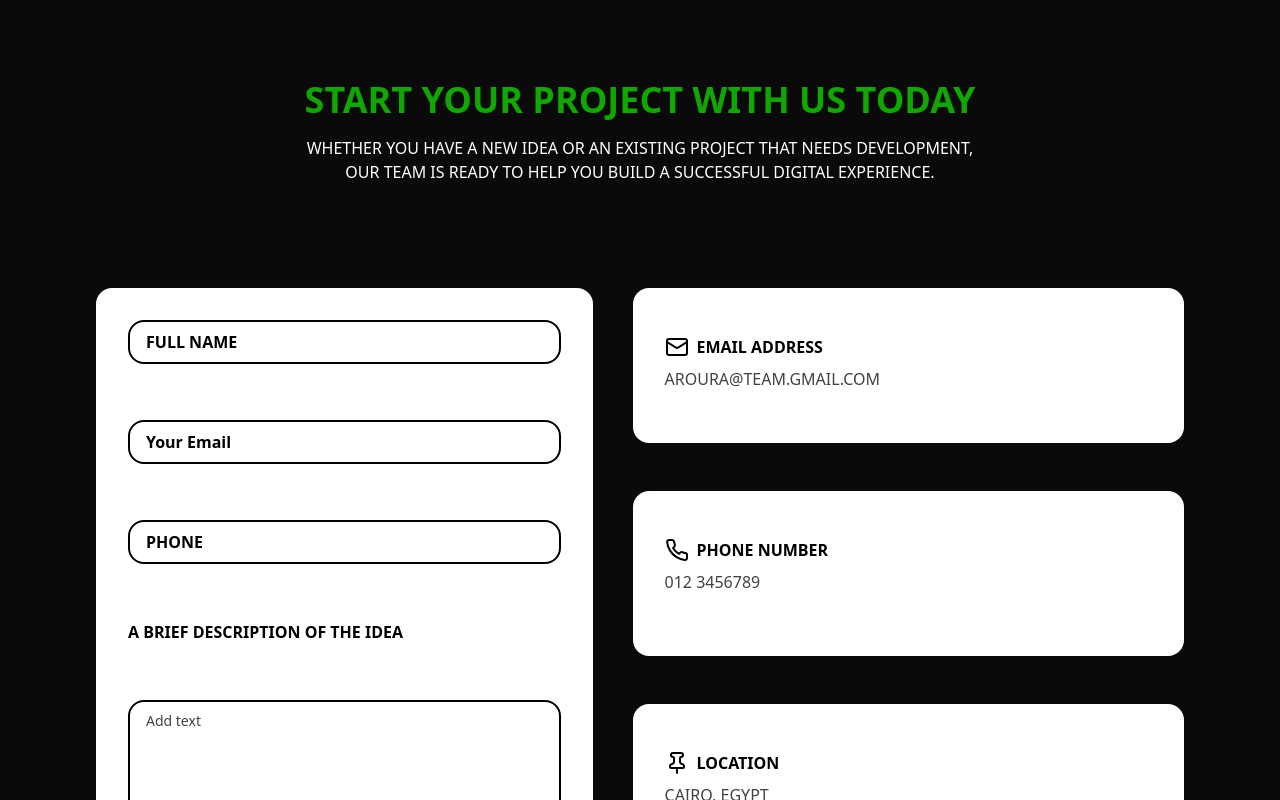
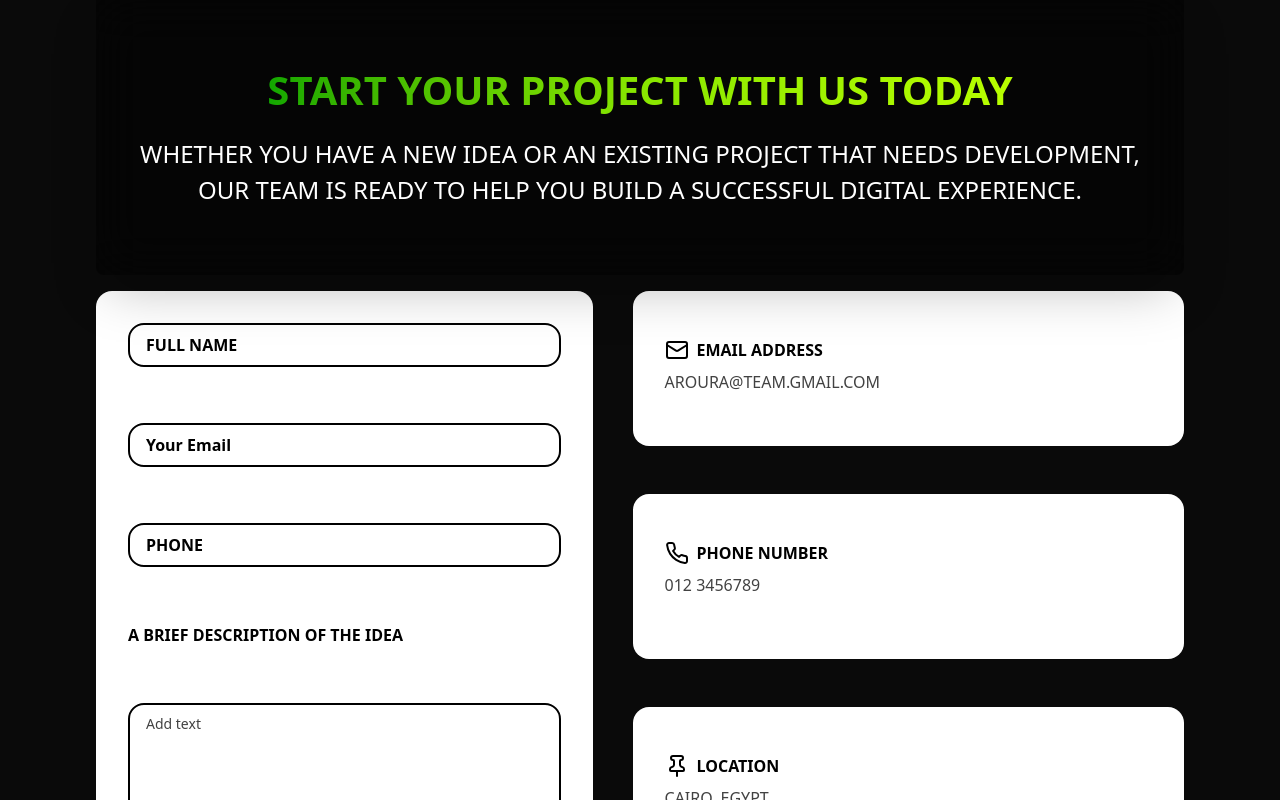
Before and after one commit to dina-abaza/comany-portfolio, a Next.js app: page /contact in a window 1280 px wide. Shown: the top 800 px of the page. Built offline with nearby package versions, Linux system fonts and the light colour scheme.

Commit message:
edit header

```diff
--- a/src/components/Header.jsx
+++ b/src/components/Header.jsx
@@ -3,7 +3,7 @@
 export default function Header({ title, description }) {
   return (
     <div
-      className="w-[1264px] h-[283px] mx-auto my-4
+      className="w-full max-w-[1264px] h-[283px] mx-auto my-4
                  bg-black/50 backdrop-blur-xl rounded-lg
                  flex flex-col justify-center items-center p-8 shadow-2xl"
     >
--- a/src/components/ImagesHome.jsx
+++ b/src/components/ImagesHome.jsx
@@ -46,7 +46,7 @@ const currentAnimation = animations[animIndex];
 
 
   return (
-    <section className="relative w-full max-w-[1440px] h-[512px] overflow-hidden mx-auto rounded-2xl">
+    <section className="relative w-full max-w-[1440px] h-[512px] overflow-hidden mx-auto">
       {/* الصور */}
       <div className="relative w-full h-full perspective-[1200px]">
         <AnimatePresence mode="sync">
--- a/src/components/Navbar.jsx
+++ b/src/components/Navbar.jsx
@@ -1,25 +1,27 @@
+
 "use client";
 import { useState } from "react";
 import { FaChevronDown } from "react-icons/fa";
+import Link from "next/link";
 
 export default function Navbar() {
   const [active, setActive] = useState(null);
 
   const links = [
-    { name: "HOME" },
+    { name: "HOME", path: "/" },
     {
       name: "SERVICES",
       dropdown: [
-        "Website Development",
-        "Mobile Application",
-        "UI/UX Design",
-        "Maintenance & Support",
+        { name: "Website Development", path: "/services/website-development" },
+        { name: "Mobile Application", path: "/services/mobile-application" },
+        { name: "UI/UX Design", path: "/services/ui-ux-design" },
+        { name: "Maintenance & Support", path: "/services/maintenance-support" },
       ],
     },
-    { name: "OUR WORK" },
-    { name: "PROJECTS" },
-    { name: "ABOUT US" },
-    { name: "CONTACT US" },
+    { name: "OUR WORK", path: "/our-work" },
+    { name: "PROJECTS", path: "/projects" },
+    { name: "ABOUT US", path: "/about" },
+    { name: "CONTACT US", path: "/contact" },
   ];
 
   return (
@@ -33,16 +35,14 @@ export default function Navbar() {
       <ul className="flex items-center gap-6 text-[14px] font-medium tracking-wider">
         {links.map((link, i) => (
           <li key={i} className="relative">
-            {/* Wrapper لكل زر + dropdown */}
             <div className="relative group">
               {/* الزر الرئيسي */}
               <button
                 onClick={() => setActive(i)}
-                className={`relative items-center justify-center px-5 py-2 rounded-full transition-all duration-300 font-medium text-white`}
+                className="relative items-center justify-center px-5 py-2 rounded-full transition-all duration-300 font-medium text-white"
               >
                 {/* البوردر المتدرج */}
                 <span className="absolute inset-0 rounded-full p-[1px] bg-[linear-gradient(145deg,rgba(255,255,255,0.8)_0%,rgba(255,255,255,0.2)_50%,rgba(0,0,0,0)_100%)]">
-
                   <span
                     className={`absolute inset-[1px] rounded-full transition-all duration-300 ${
                       active === i
@@ -54,7 +54,7 @@ export default function Navbar() {
 
                 {/* النص + السهم */}
                 <span className="relative z-10 flex items-center gap-1">
-                  {link.name}
+                  <Link href={link.path || "#"}>{link.name}</Link>
                   {link.dropdown && <FaChevronDown className="text-[10px]" />}
                 </span>
               </button>
@@ -69,16 +69,18 @@ export default function Navbar() {
              transition-all duration-300 z-20"
                 >
                   {link.dropdown.map((item, idx) => (
-              <button key={idx}
+                    <Link
+                      key={idx}
+                      href={item.path}
                       className="relative px-4 py-2 mb-2 last:mb-0
                  rounded-full text-white font-medium
                  bg-white/5 backdrop-blur-sm border border-white/30
-                 hover:bg-white/10 transition-colors duration-300" >
-                   {item}
-                </button>
+                 hover:bg-white/10 transition-colors duration-300"
+                    >
+                      {item.name}
+                    </Link>
                   ))}
                 </div>
-
               )}
             </div>
           </li>
--- a/src/components/about.jsx
+++ b/src/components/about.jsx
@@ -1,13 +1,14 @@
 import PrimaryButton from './buttons/PrimaryButton';
+import Header from './Header';
 const Com_AboutPage = () => {
     return (
-        <div className="bg-black text-white">
+        <div className="bg-black text-white py-4 w-full max-w-[1440px]">
             {/* هنا سيتم تضمين المكونات المختلفة لصفحة من نحن */}
-            <section className="py-16 px-4 md:px-8 lg:px-16 text-center">
-                <h1 className="text-4xl md:text-5xl font-bold text-[#10A700] mb-4">WE ARE A COMPREHENSIVE DESIGN AND DEVELOPMENT TEAM</h1>
-                <h2 className="text-2xl md:text-3xl font-bold text-[#10A700] mb-8">DEDICATED TO CREATING SUCCESSFUL DIGITAL EXPERIENCES.</h2>
-                <p className="text-lg md:text-xl text-white max-w-3xl mx-auto">FROM DESIGN TO PROGRAMMING AND DELIVERY, WE WORK TOGETHER AS ONE TEAM TO TRANSFORM YOUR IDEA INTO A REAL DIGITAL PRODUCT.</p>
-            </section>
+
+            <Header title={"WE ARE A COMPREHENSIVE DESIGN AND DEVELOPMENT TEAM DEDICATED TO CREATING SUCCESSFUL DIGITAL EXPERIENCES."}
+            description={"FROM DESIGN TO PROGRAMMING AND DELIVERY, WE WORK TOGETHER AS ONE TEAM TO TRANSFORM YOUR IDEA INTO A REAL DIGITAL PRODUCT."}
+            />
+
 
             {/* Team Section */}
             <section className="py-16 px-4 md:px-8 lg:px-16 bg-black">
--- a/src/components/contactUs.jsx
+++ b/src/components/contactUs.jsx
@@ -3,6 +3,7 @@ import { LuPhone, LuMail, LuMapPin, LuPin, LuFacebook, LuInstagram, LuTwitter, L
 import  { useState } from 'react';
 import { ToastContainer, toast, Slide } from 'react-toastify';
 import 'react-toastify/dist/ReactToastify.css';
+import Header from "./Header";
 
 export default function Com_ContactUs() {
     const [formData, setFormData] = useState({
@@ -51,18 +52,14 @@ export default function Com_ContactUs() {
     };
 
     return (
-        <section className="py-20 px-6 md:px-12 lg:px-24 font-sans w-full">
-            <div className="mx-auto flex flex-col justify-center lg:items-center">
 
-                {/* العنوان والوصف */}
-                <div className="text-center flex flex-col items-center mb-16">
-                    <h2 className="text-4xl font-bold text-[#10A700] mb-4">
-                        Start your project with us today
-                    </h2>
-                    <p className="mb-10 text-[#FFFFFF] max-w-[700px]">
-                        Whether you have a new idea or an existing project that needs development, our team is ready to help you build a successful digital experience.
-                    </p>
-                </div>
+<section className="w-full overflow-x-hidden font-sans mb-10 -mt-6 flex justify-center">
+  <div className="w-full max-w-[1440px] px-6 md:px-12 lg:px-24 mx-auto flex flex-col justify-center items-center">
+
+    <Header
+      title="START YOUR PROJECT WITH US TODAY"
+      description="Whether you have a new idea or an existing project that needs development, our team is ready to help you build a successful digital experience."
+    />
 
                 {/* الفورم + معلومات التواصل */}
                 <div className="flex flex-col sm:flex-row gap-9 md:gap-10 justify-center items-start w-full">
```
Also changed, not shown: 1 other file (tests, documents, lock files or other folders). Lines whose indentation alone changed are shown as unchanged.
